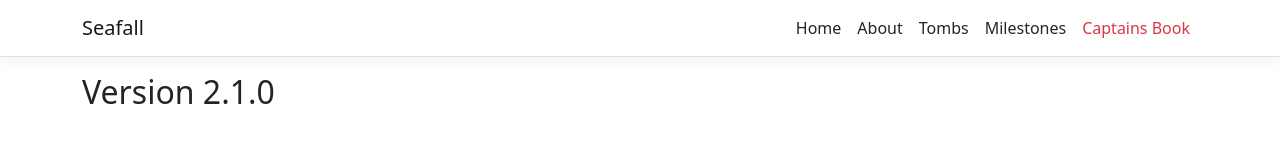
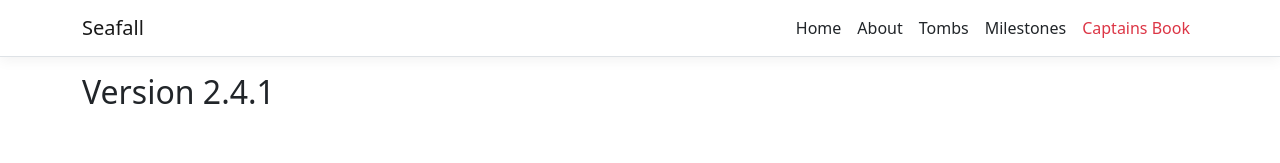
Before and after one commit to joelcarrizales/SeafallNet, a React (Create React App) app in the folder Seafall/Seafall/ClientApp/: page /about in a window 1280 px wide. Shown: the top 163 px of the page. Built offline with nearby package versions, Linux system fonts and the light colour scheme.

Commit message:
updating version

```diff
--- a/Seafall/Seafall/ClientApp/src/components/About.js
+++ b/Seafall/Seafall/ClientApp/src/components/About.js
@@ -7,7 +7,7 @@ export class About extends Component {
 
     render() {
         return (
-            <h2>Version 2.1.0</h2>
+            <h2>Version 2.4.1</h2>
         );
     }
 }
--- a/Seafall/Seafall/ClientApp/src/components/Home.js
+++ b/Seafall/Seafall/ClientApp/src/components/Home.js
@@ -153,7 +153,7 @@ export class Home extends Component {
                         }
                     </>
                 }
-                <div className="footer">Version 2.1.0</div>
+                <div className="footer">Version 2.4.1</div>
             </div>
         );
     }
```
